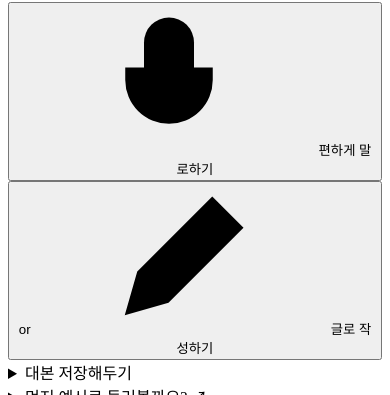
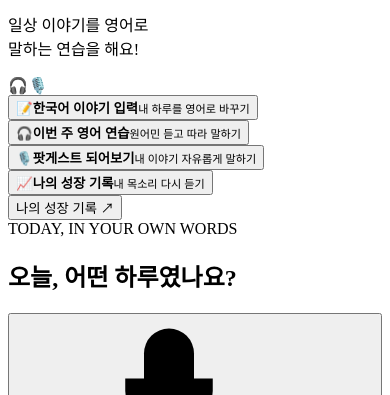
Before and after one commit to yyssmm790-creator/english-podguest, a website: page public/index.template.html in a window 390 px wide. Shown: the part 743-1138 px from the top of the page. Drawn offline with Linux system fonts and the light colour scheme.

Commit message:
Add responsive blue home sections and podcast-only BGM control

```diff
--- a/public/index.template.html
+++ b/public/index.template.html
@@ -32,7 +32,7 @@
 <main>
  <section class="studio" aria-label="나만의 따뜻한 팟캐스트 스튜디오"><div class="wall-lines"></div><div class="window"><div></div><div></div><div></div></div><div class="light-glow"></div><div class="lamp"><div class="lamp-cord"></div><div class="lamp-shade"></div></div><div class="shelf"><div class="books"><b></b><b></b><b></b><b></b></div><div class="small-pot"><span></span><span></span><span></span></div></div><div class="poster"><span>BE<br>YOUR<br>OWN<br><em>voice.</em></span><small>EVERYDAY STORIES, IN ENGLISH</small></div><div class="plant"><span></span><span></span><span></span><span></span><div></div></div><div class="chair"></div><div class="desk"></div><div class="desk-edge"></div><div class="mug"></div><div class="mic"><div class="mic-head"><span></span></div><div class="mic-holder"></div><div class="mic-stem"></div><div class="mic-base"></div></div><div class="on-air"><i></i> MY LITTLE STUDIO</div><div class="air-word">a space to be you.</div></section>
  <section class="workspace">
-  <div id="input-panel" class="panel">
+  <div id="input-panel" class="panel"><section class="new-hero" aria-label="My-팟게스트 소개"><div class="new-hero-copy"><span class="new-hero-kicker">MY ENGLISH PODGUEST</span><h2>내 하루가,<br>나의 영어로</h2><p>일상 이야기를 영어로<br>말하는 연습을 해요!</p></div><div class="new-hero-illustration" aria-hidden="true"><span>🎧</span><span>🎙️</span></div></section><nav class="new-home-cards" aria-label="학습 메뉴"><button type="button" data-home-action="write"><span class="new-card-emoji">📝</span><strong>한국어 이야기 입력</strong><small>내 하루를 영어로 바꾸기</small></button><button type="button" data-home-action="practice"><span class="new-card-emoji">🎧</span><strong>이번 주 영어 연습</strong><small>원어민 듣고 따라 말하기</small></button><button type="button" data-home-action="podcast"><span class="new-card-emoji">🎙️</span><strong>팟게스트 되어보기</strong><small>내 이야기 자유롭게 말하기</small></button><button type="button" data-home-action="diary"><span class="new-card-emoji">📈</span><strong>나의 성장 기록</strong><small>내 목소리 다시 듣기</small></button></nav>
    <button class="diary-open text-button" type="button">나의 성장 기록 ↗</button><div class="input-heading"><span class="eyebrow">TODAY, IN YOUR OWN WORDS</span><h1>오늘, 어떤 하루였나요?</h1></div>
    <div class="input-dock">
     <div class="input-card" id="writing-area" hidden><div class="writing-tools"><button id="new-story" class="text-button" type="button" aria-label="작성 중인 글 비우고 새로 쓰기">↻ 새로 쓰기</button></div><label class="sr-only" for="story">오늘 있었던 일</label><textarea id="story" maxlength="2000" placeholder="오늘 있었던 일, 생각나는 대로…"></textarea><div class="input-bottom"><span id="input-hint" hidden></span><span id="count">0 / 2,000</span></div><fieldset class="story-levels"><legend class="sr-only">영어 단계 선택</legend><div class="level-options"><button type="button" data-level="1" aria-pressed="true"><strong>1단계</strong><small>아주 쉽게</small></button><button type="button" data-level="2" aria-pressed="false"><strong>2단계</strong><small>자연스럽게</small></button><button type="button" data-level="3" aria-pressed="false"><strong>3단계</strong><small>조금 더 풍부하게</small></button></div></fieldset><button class="primary" id="make-script">내 이야기로 영어 만들기 <svg class="icon"><use href="#icon-arrow"/></svg></button><div id="generation-progress" hidden><p id="generation-status" role="status" aria-live="polite">내 이야기로 세 단계의 영어 대본을 만들고 있어요…</p><button type="button" id="cancel-generation" class="text-button">취소 · 이야기 계속 쓰기</button></div></div>
@@ -48,7 +48,7 @@
    <div class="choice-card"><span class="eyebrow">YOUR STORY IS READY</span><h1>어떻게 말해볼까요?</h1><div class="story-summary"><p id="story-summary"></p><button id="edit-story" class="text-button">이야기 바꾸기</button></div><fieldset class="story-levels"><legend>같은 이야기, 다른 영어</legend><div class="level-options"><button type="button" data-level="1" aria-pressed="true"><strong>1단계</strong><small>아주 쉽게</small></button><button type="button" data-level="2" aria-pressed="false"><strong>2단계</strong><small>자연스럽게</small></button><button type="button" data-level="3" aria-pressed="false"><strong>3단계</strong><small>조금 더 풍부하게</small></button></div></fieldset><p id="story-kind" class="gentle-note"></p><div class="mode-options"><button data-mode="friend"><span class="mode-icon"><svg class="icon"><use href="#icon-chat"/></svg></span><span><strong>AI와 대화하기</strong><small>친구와 한마디씩 나누기</small></span><svg class="icon"><use href="#icon-arrow"/></svg></button><button data-mode="podcast"><span class="mode-icon"><svg class="icon"><use href="#icon-mic"/></svg></span><span><strong>팟게스트 되어보기</strong><small>내 이야기를 들려주기</small></span><svg class="icon"><use href="#icon-arrow"/></svg></button></div><p class="gentle-note">같은 이야기로, 몇 번이든 편하게.</p></div>
   </div>
   <div id="practice-panel" class="panel" hidden>
-   <div class="practice-shell"><div class="practice-top"><button id="back-script" class="text-button">← 돌아가기</button><button class="diary-open text-button" type="button">성장 기록 ↗</button><span id="practice-label">팟게스트 되어보기</span><button type="button" id="studio-record" class="studio-record podcast-mic-control" aria-label="스튜디오 마이크 녹음 시작" aria-pressed="false"><span class="recording-orb" id="recording-orb"><svg class="icon"><use href="#icon-mic"/></svg></span><span id="studio-record-label" class="sr-only">마이크를 눌러 시작</span></button><span id="podcast-mic-status" role="status" class="sr-only"></span><span id="podcast-clock" hidden>00:00</span></div><h1 class="sr-only" id="practice-title">말해보기</h1><p class="sr-only" id="practice-intro"></p>
+   <div class="practice-shell"><div class="podcast-bgm"><span>♫ 배경음악</span><button type="button" id="podcast-bgm-toggle" aria-pressed="false">OFF</button></div><div class="practice-top"><button id="back-script" class="text-button">← 돌아가기</button><button class="diary-open text-button" type="button">성장 기록 ↗</button><span id="practice-label">팟게스트 되어보기</span><button type="button" id="studio-record" class="studio-record podcast-mic-control" aria-label="스튜디오 마이크 녹음 시작" aria-pressed="false"><span class="recording-orb" id="recording-orb"><svg class="icon"><use href="#icon-mic"/></svg></span><span id="studio-record-label" class="sr-only">마이크를 눌러 시작</span></button><span id="podcast-mic-status" role="status" class="sr-only"></span><span id="podcast-clock" hidden>00:00</span></div><h1 class="sr-only" id="practice-title">말해보기</h1><p class="sr-only" id="practice-intro"></p>
    <section id="friend-person" class="friend-person" hidden aria-label="내 이야기를 듣는 AI 친구">
     <div class="friend-portrait orb-scene" id="friend-portrait" data-form="glow" data-state="ready">
      <div class="orb-toolbar"><span id="friend-name">나의 영어 친구</span></div>
```
